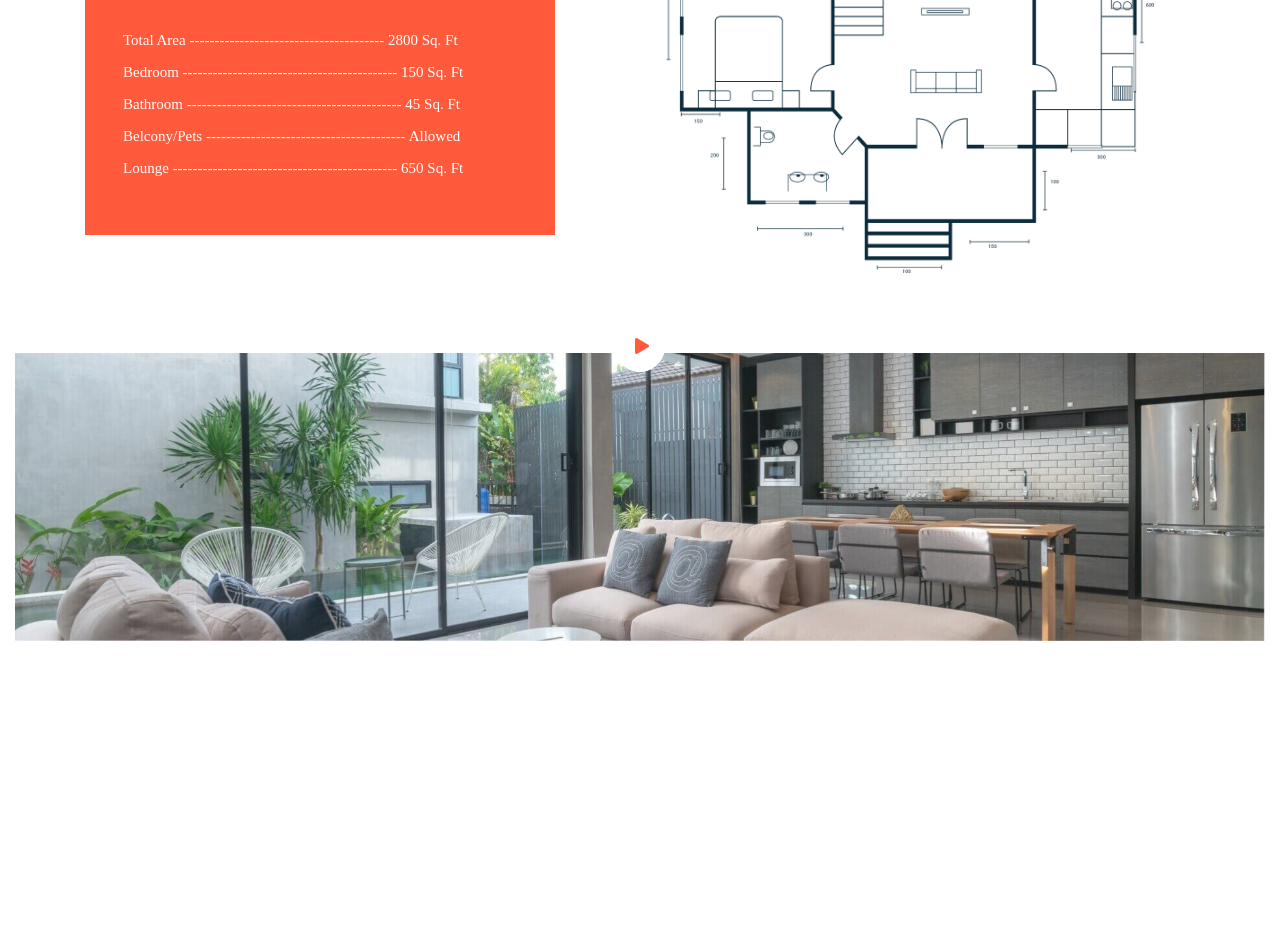
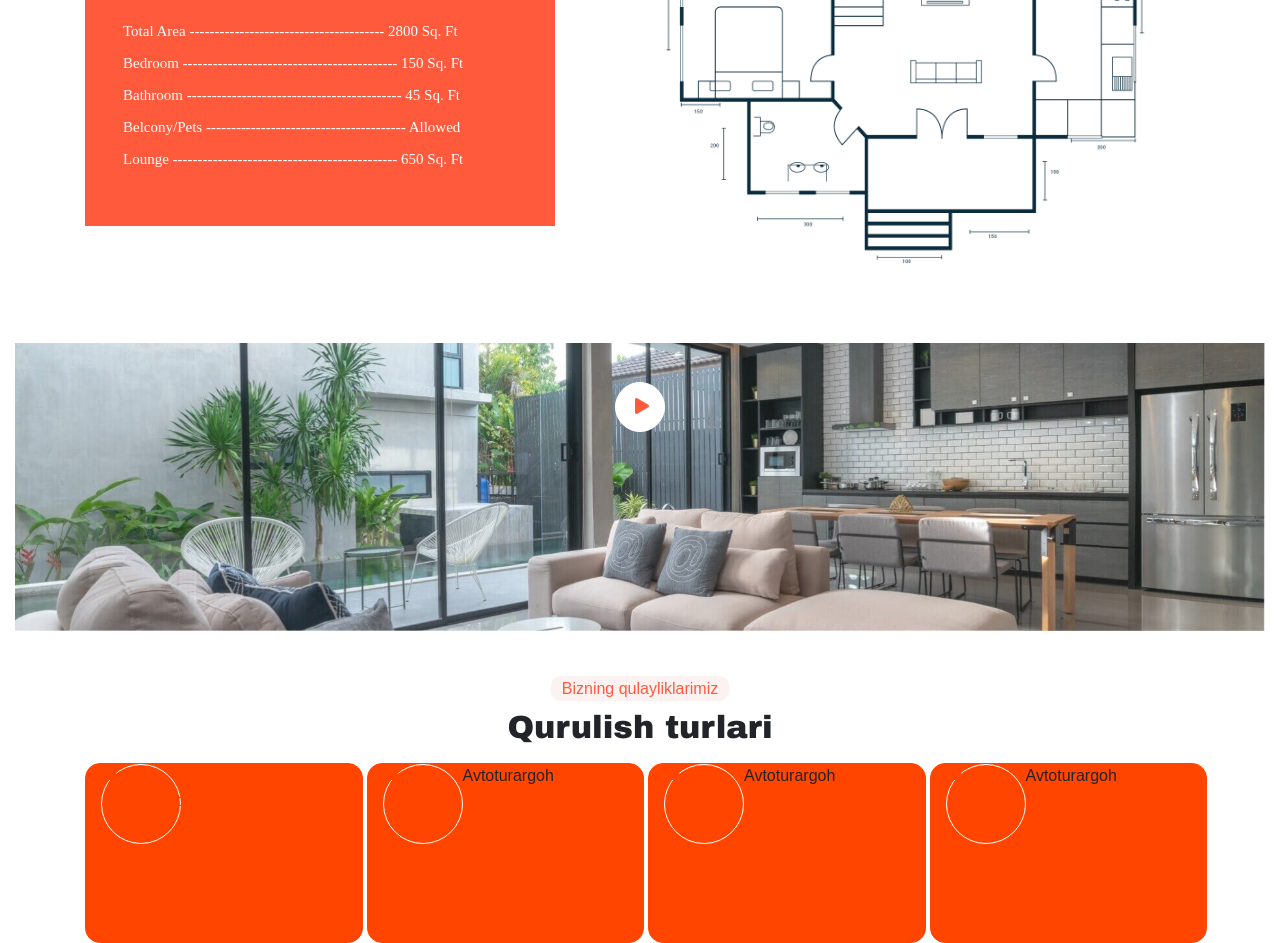
Before and after one commit to sardoraviat/Repository1, a plain HTML site: page index.html in a window 1280 px wide. Shown: the part 4017-4960 px from the top of the page. Before the commit the page ends 4689 px from the top, so only its background shows below. Drawn offline with Linux system fonts and the light colour scheme.

Commit message:
adding our aminities stage

```diff
--- a/css/main.css
+++ b/css/main.css
@@ -384,6 +384,7 @@
 }
 .focus{
     font-family: "Arial Black";
+    font-size: xx-large;
 }
 .card-container{
     background-color: #e2e6f3;
@@ -498,6 +499,8 @@
 
 }
 .bg-image {
+
+    padding-top: 70px;
     background-image: url(../images/19.jpg);
     height: 100%;
     width: 100%;
@@ -510,6 +513,7 @@
 
   }
   .bg-image-a{
+
       margin: 0 auto;
       width: 50px;
       height: 50px;
@@ -551,3 +555,26 @@
         box-shadow: 0 0 0 0 rgba(248, 7, 7, 0.4);
     }
   }
+
+.our-aminities{
+    margin: 15px auto;
+    text-align: center;
+
+}
+.card-building{
+    background-color: orangered;
+    height: 180px;
+    border: 1px solid orangered;
+    border-radius: 15px;
+
+
+}
+.card-building-icon{
+    width: 80px;
+    height: 80px;
+    border: 1px solid white;
+    border-radius: 50%;
+    color: orangered;
+
+
+}
--- a/index.html
+++ b/index.html
@@ -517,6 +517,48 @@
         </div>
     </div>
 
+    <!-- Bizning qulayliklarimiz  bo'limi boshlandi -->
+        <div class="container">
+            <div class="row">
+                <div class="col-12 ">
+                    <div class="our-aminities">
+                        <p class="our-services">Bizning qulayliklarimiz</p>
+                        <h1 class="focus mt-2">Qurulish turlari</h1>
+                    </div>
+                    <div class="row">
+                        <div class="col-12 d-flex ">
+                            <div class="col-3 card-building d-flex mr-1 ">
+                                <div class="card-building-icon">
+                                    <i class="fas fa-car"></i>
+                                    <p>Avtoturargoh</p>
+                                </div>
+
+                            </div>
+                            <div class="col-3 card-building d-flex mr-1 ">
+                                <div class="card-building-icon">
+                                    <i class="fas fa-car"></i>
+                                </div>
+                                <p>Avtoturargoh</p>
+                            </div>
+                            <div class="col-3 card-building d-flex mr-1 ">
+                                <div class="card-building-icon">
+                                    <i class="fas fa-car"></i>
+                                </div>
+                                <p>Avtoturargoh</p>
+                            </div>
+                            <div class="col-3 card-building d-flex ">
+                                <div class="card-building-icon">
+                                    <i class="fas fa-car"></i>
+                                </div>
+                                <p>Avtoturargoh</p>
+                            </div>
+                        </div>
+                    </div>
+
+                </div>
+            </div>
+        </div>
+
 
 
 
@@ -529,46 +571,8 @@
 <script src="./js/jquery.min.js"></script>
 <script src="./slick-1.8.1/slick/slick.js"></script>
 <script src="js/slider.js"></script>
-<script type="text/javascript">
-// $('.card_slide_carousel').slick({
-//   dots: true,
-//   infinite: true,
-//   speed: 300,
-//   slidesToShow: 4,
-//   slidesToScroll: 2,
-//   responsive: [
-//     {
-//       breakpoint: 1024,
-//       settings: {
-//         slidesToShow: 3,
-//         slidesToScroll: 3,
-//         infinite: true,
-//         dots: true
-//       }
-//     },
-//     {
-//       breakpoint: 600,
-//       settings: {
-//         slidesToShow: 2,
-//         slidesToScroll: 2
-//       }
-//     },
-//     {
-//       breakpoint: 480,
-//       settings: {
-//         slidesToShow: 1,
-//         slidesToScroll: 1
-//       }
-//     }
-//     // You can unslick at a given breakpoint now by adding:
-//     // settings: "unslick"
-//     // instead of a settings object
-//   ]
-// });
-
-</script>
 <script>
-//Animation Counter js kodi bu
+//Animation Counter js kodi boshlandi
     const counters = document.querySelectorAll('.value');
     const speed = 9000;
 
```
